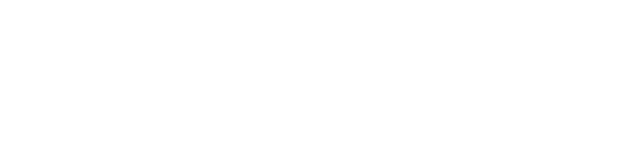
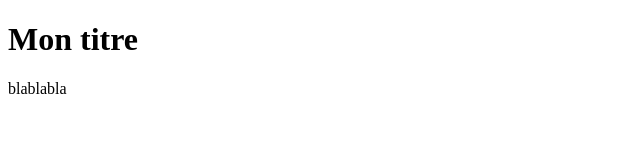
Before and after one commit to BenaissaouiNadia/Test, a plain HTML site: page index.html in a window 1280 px wide. Shown: the whole page, without its empty margins (0-640 px from the left). Drawn offline with Linux system fonts and the light colour scheme.

Commit message:
add title in index.html

```diff
--- a/index.html
+++ b/index.html
@@ -2,9 +2,10 @@
 <html>
   <head>
     <meta charset="utf-8">
-    <title></title>
+    <title> Page de texte  </title>
   </head>
   <body>
-
+<h1> Mon titre</h1>
+<p>blablabla </p>
   </body>
 </html>
```
